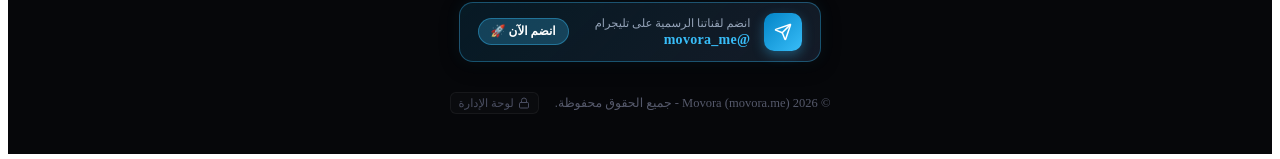
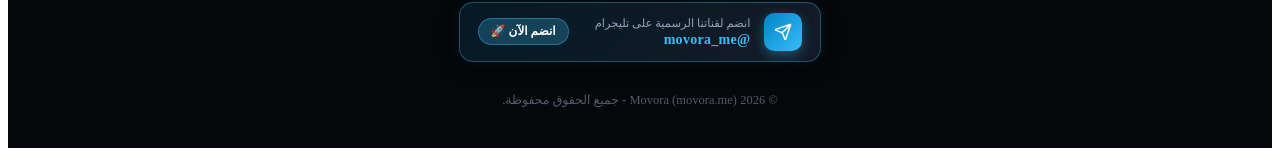
Before and after one commit to AhmedMonged0/Mov, a React (Vite) app in the folder frontend/: page / in a window 1280 px wide. Shown: the part 672-831 px from the top of the page. Built offline with nearby package versions, Linux system fonts and the light colour scheme; no server answers; the HTML template or start-up script is replaced by a standard one.

Commit message:
security: remove visible admin link from public footer

```diff
--- a/frontend/src/components/layout/Footer.jsx
+++ b/frontend/src/components/layout/Footer.jsx
@@ -1,6 +1,5 @@
 import React from 'react';
-import { Link } from 'react-router-dom';
-import { Lock, Send } from 'lucide-react';
+import { Send } from 'lucide-react';
 import Logo from '../shared/Logo';
 import '../../styles/Footer.css';
 
@@ -35,9 +34,6 @@ export default function Footer() {
 
         <div className="footer-bottom">
           <span>© {new Date().getFullYear()} Movora (movora.me) - جميع الحقوق محفوظة.</span>
-          <Link to="/admin" className="footer-admin-link" title="بوابة الإدارة والترافيك">
-            <Lock size={12} /> لوحة الإدارة
-          </Link>
         </div>
       </div>
     </footer>
--- a/frontend/src/styles/Footer.css
+++ b/frontend/src/styles/Footer.css
@@ -124,23 +124,3 @@
   gap: 16px;
   flex-wrap: wrap;
 }
-
-.footer-admin-link {
-  color: #4a4e61;
-  text-decoration: none;
-  font-size: 11.5px;
-  display: inline-flex;
-  align-items: center;
-  gap: 4px;
-  padding: 3px 8px;
-  border-radius: 6px;
-  background: rgba(255, 255, 255, 0.02);
-  border: 1px solid rgba(255, 255, 255, 0.05);
-  transition: all 0.2s ease;
-}
-
-.footer-admin-link:hover {
-  color: #ff315a;
-  border-color: rgba(255, 49, 90, 0.3);
-  background: rgba(255, 49, 90, 0.06);
-}
```
